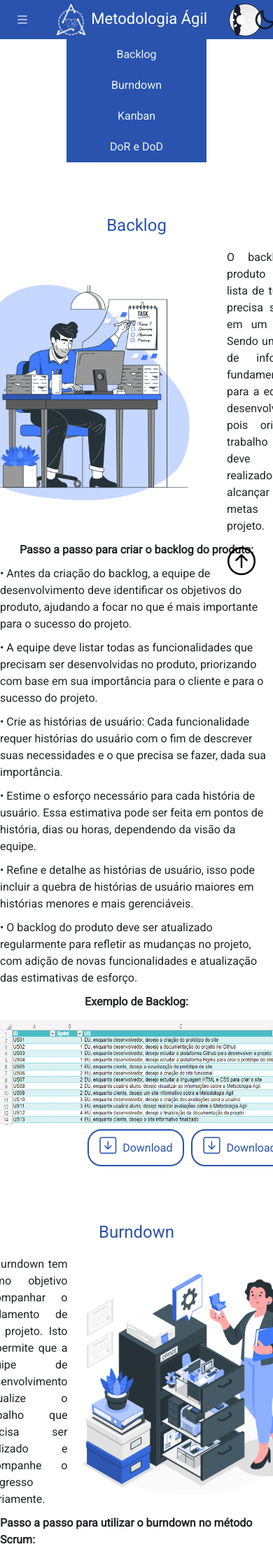
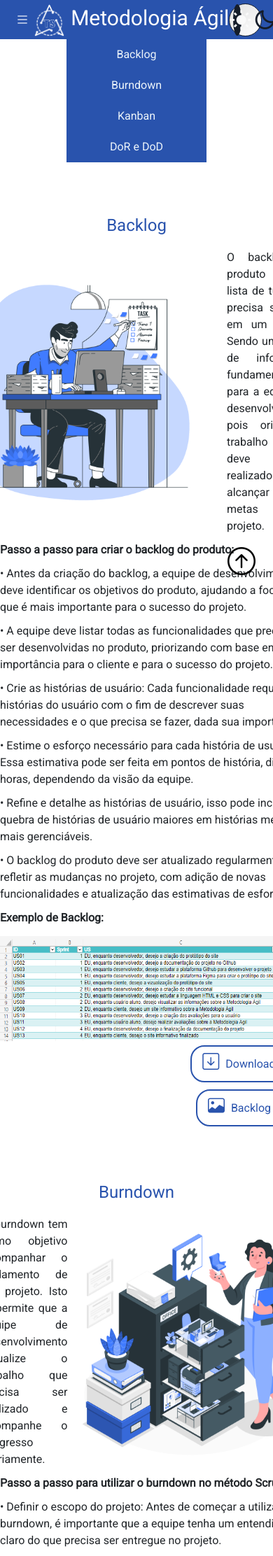
Before and after one commit to DianneFaria/Projeto-de-API-1-Semestre, a Flask app: page /ferramentas in a window 390 px wide; the page is wider, and only the part inside the window is pictured. Shown: the top 2224 px of that part at 70% size. Run offline with Flask 2, Linux system fonts and the light colour scheme.

Commit message:
Responsividade botões ferramentas

```diff
--- a/static/css/style.css
+++ b/static/css/style.css
@@ -565,7 +565,7 @@ hr{
 
 /* RESPONSIVO */
 
-@media screen and (max-width: 1285px) {
+/* @media screen and (max-width: 1285px) {
 
     img {
         flex-direction: row;
@@ -580,9 +580,9 @@ hr{
         font-size: 22px;
     }
 
-}
+} */
 
-@media screen and (max-width: 550){
+/* @media screen and (max-width: 550){
 
     .conteudo_footer,
     .conteudo_footer2,
@@ -593,8 +593,24 @@ hr{
         flex-direction: row;
     }
 
+} */
+
+@media (max-width: 850px){
+    .container_texto{
+        max-width: 600px;
+        width: 600px;
+    }
 }
-
+@media (max-width: 750px){
+    .container_texto{
+        width: 500px;
+    }
+}
+@media (max-width: 650px){
+    .container_texto{
+        width: 450px;
+    }
+}
 /* Scroll - Página Ferramentas */
 .scroll {
     text-align: center;
--- a/templates/ferramentas.html
+++ b/templates/ferramentas.html
@@ -66,6 +66,10 @@
                 <span class="txt">Download 2</span>
             </a>
         </div>
+
+    </div>
+
+    <div class="container">
 
         <div class="slections">
             <a href="../static/img_tópicos/exbacklog.png" target="_blank">
```
